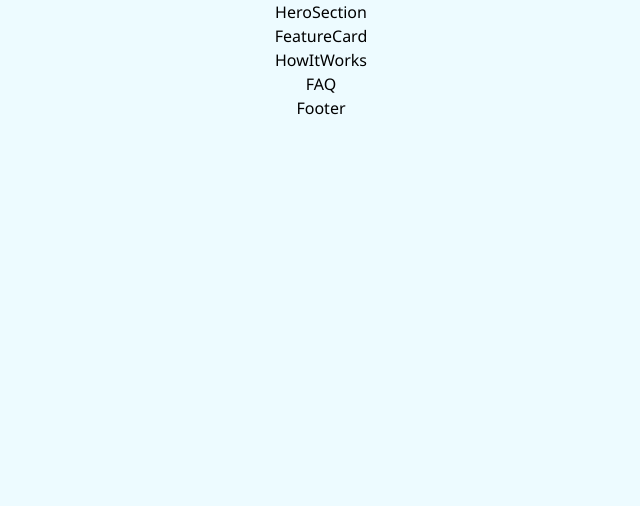
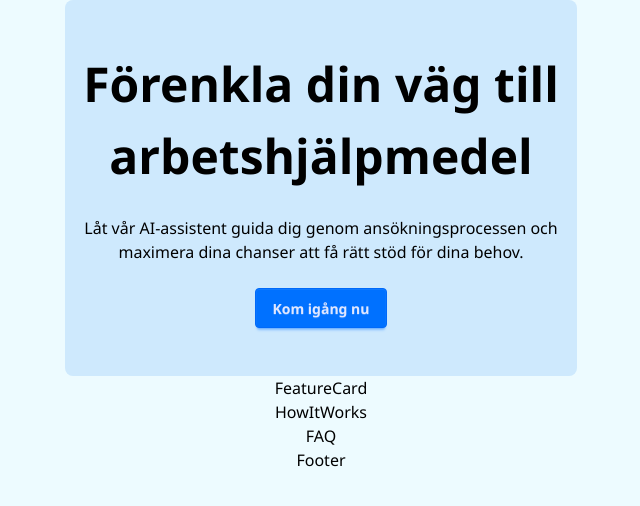
Before and after one commit to Gamefan00/chas_challenge, a Next.js app in the folder frontend/: page / in a window 1280 px wide. Shown: the top 506 px of the page, without its empty margins (319-959 px from the left). Built offline with nearby package versions, Linux system fonts and the light colour scheme.

Commit message:
Added hero section

```diff
--- a/frontend/app/components/homepage/HeroSection.jsx
+++ b/frontend/app/components/homepage/HeroSection.jsx
@@ -1,7 +1,18 @@
 import React from "react";
 
 const HeroSection = () => {
-  return <div>HeroSection</div>;
+  return (
+    <div className="hero card bg-accent">
+      <div className="hero-content max-w-lg flex-col py-12 text-center">
+        <h1>Förenkla din väg till arbetshjälpmedel</h1>
+        <p className="py-2 !text-base">
+          Låt vår AI-assistent guida dig genom ansökningsprocessen och maximera dina chanser att få
+          rätt stöd för dina behov.
+        </p>
+        <button className="btn btn-primary">Kom igång nu</button>
+      </div>
+    </div>
+  );
 };
 
 export default HeroSection;
```
